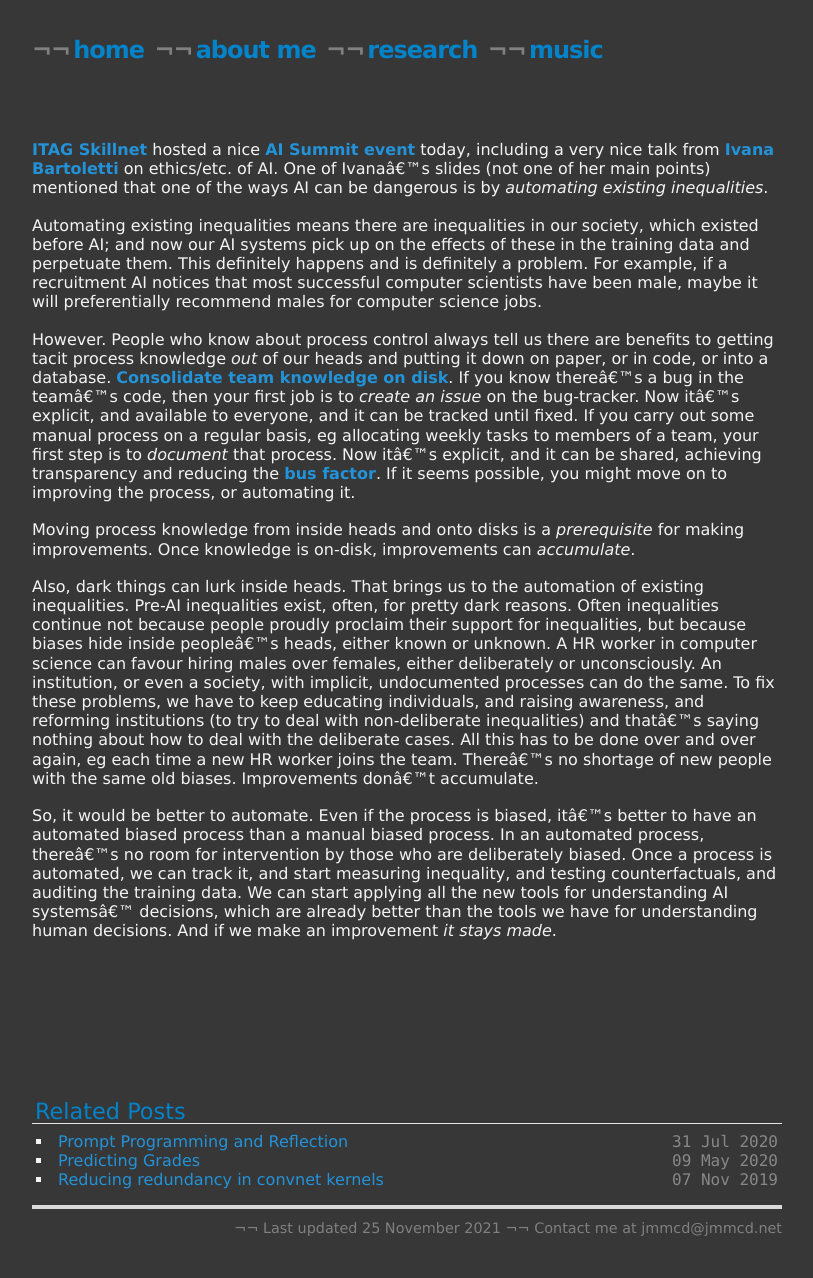
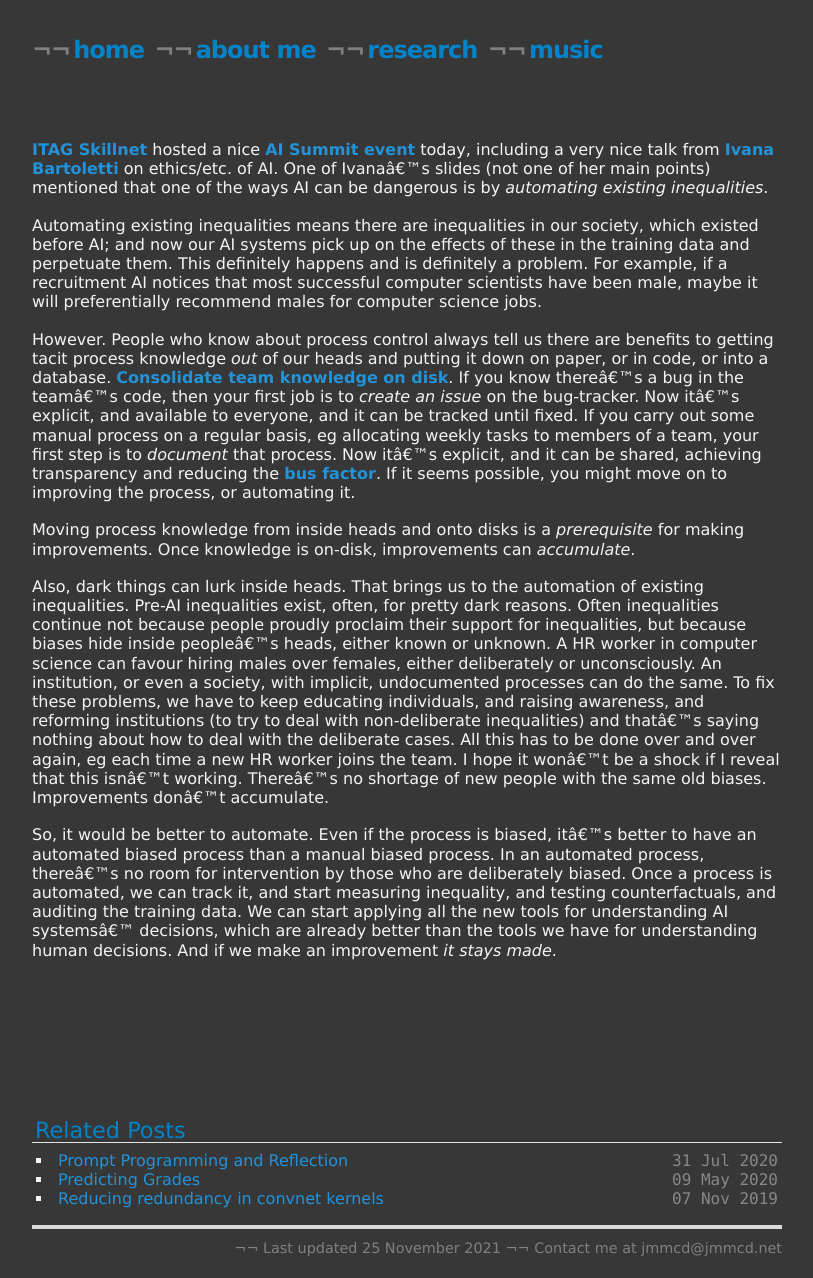
Before and after one commit to jmmcd/jmmcd.github.com, a Jekyll site: the page built from _posts/2021-11-25-lets-automate-existing-inequalities.md, in a window 1280 px wide. Shown: the whole page, without its empty margins (233-1046 px from the left). Built offline with Jekyll 4.4.1, drawn with Linux system fonts in a browser that asks for light colours; our own code applies the rules of GitHub Pages for plain Markdown files.

Commit message:
Update 2021-11-25-lets-automate-existing-inequalities.md

```diff
--- a/_posts/2021-11-25-lets-automate-existing-inequalities.md
+++ b/_posts/2021-11-25-lets-automate-existing-inequalities.md
@@ -11,6 +11,6 @@ However. People who know about process control always tell us there are benefits
 
 Moving process knowledge from inside heads and onto disks is a *prerequisite* for making improvements. Once knowledge is on-disk, improvements can *accumulate*.
 
-Also, dark things can lurk inside heads. That brings us to the automation of existing inequalities. Pre-AI inequalities exist, often, for pretty dark reasons. Often inequalities continue not because people proudly proclaim their support for inequalities, but because biases hide inside people's heads, either known or unknown. A HR worker in computer science can favour hiring males over females, either deliberately or unconsciously. An institution, or even a society, with implicit, undocumented processes can do the same. To fix these problems, we have to keep educating individuals, and raising awareness, and reforming institutions (to try to deal with non-deliberate inequalities) and that's saying nothing about how to deal with the deliberate cases. All this has to be done over and over again, eg each time a new HR worker joins the team. There's no shortage of new people with the same old biases. Improvements don't accumulate.
+Also, dark things can lurk inside heads. That brings us to the automation of existing inequalities. Pre-AI inequalities exist, often, for pretty dark reasons. Often inequalities continue not because people proudly proclaim their support for inequalities, but because biases hide inside people's heads, either known or unknown. A HR worker in computer science can favour hiring males over females, either deliberately or unconsciously. An institution, or even a society, with implicit, undocumented processes can do the same. To fix these problems, we have to keep educating individuals, and raising awareness, and reforming institutions (to try to deal with non-deliberate inequalities) and that's saying nothing about how to deal with the deliberate cases. All this has to be done over and over again, eg each time a new HR worker joins the team. I hope it won't be a shock if I reveal that this isn't working. There's no shortage of new people with the same old biases. Improvements don't accumulate.
 
 So, it would be better to automate. Even if the process is biased, it's better to have an automated biased process than a manual biased process. In an automated process, there's no room for intervention by those who are deliberately biased. Once a process is automated, we can track it, and start measuring inequality, and testing counterfactuals, and auditing the training data. We can start applying all the new tools for understanding AI systems' decisions, which are already better than the tools we have for understanding human decisions. And if we make an improvement *it stays made*.
```
